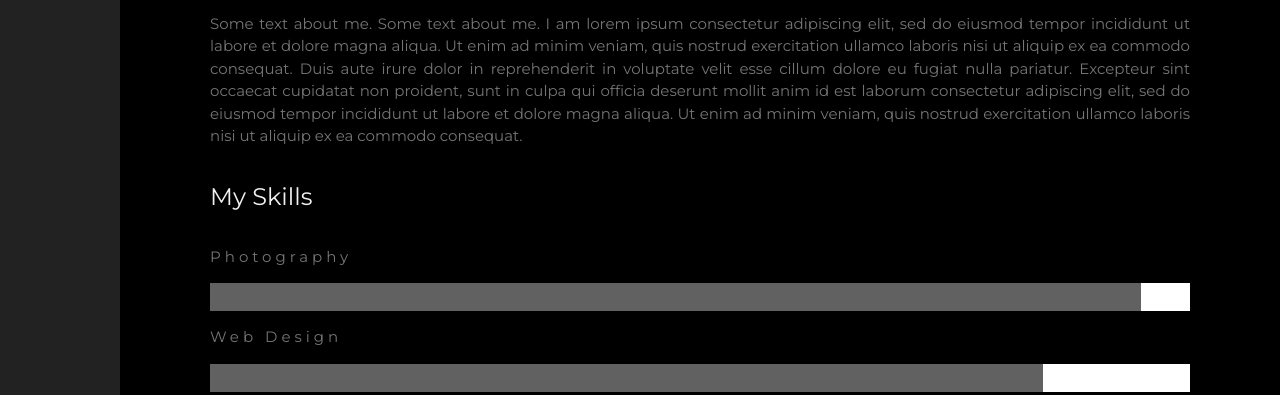
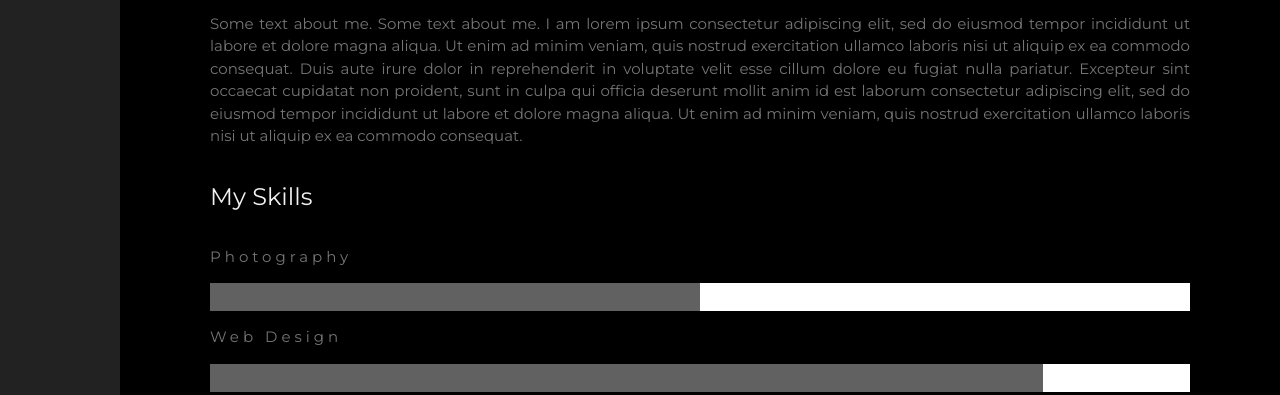
Before and after one commit to SahithiNuka/Resume, a plain HTML site: page index.html in a window 1280 px wide. Shown: the part 405-800 px from the top of the page. Drawn offline with nearby package versions, Linux system fonts and the light colour scheme.

Commit message:
Update index.html

```diff
--- a/index.html
+++ b/index.html
@@ -72,7 +72,7 @@ body, h1,h2,h3,h4,h5,h6 {font-family: "Montserrat", sans-serif}
     <h3 class="w3-padding-16 w3-text-light-grey">My Skills</h3>
     <p class="w3-wide">Photography</p>
     <div class="w3-white">
-      <div class="w3-dark-grey" style="height:28px;width:95%"></div>
+      <div class="w3-dark-grey" style="height:28px;width:50%"></div>
     </div>
     <p class="w3-wide">Web Design</p>
     <div class="w3-white">
```
